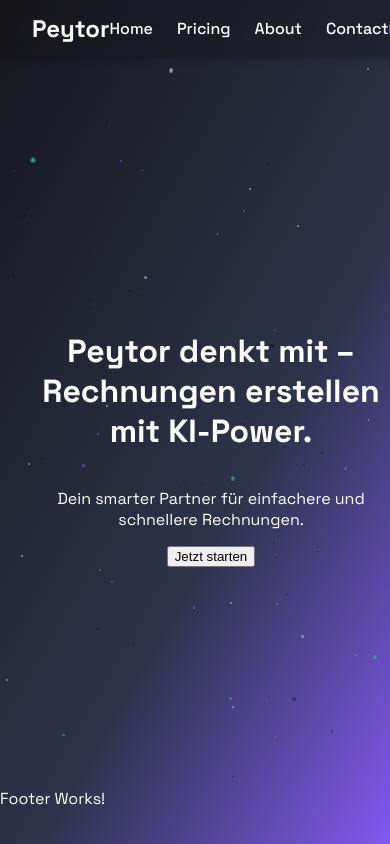
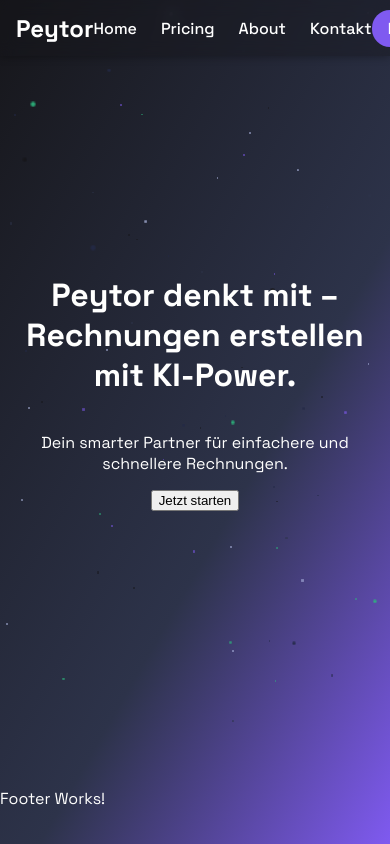
Before and after one commit to M1roel/Peytor, an Angular app: page / in a window 390 px wide. Shown: the top 844 px of the page. Built offline with nearby package versions, Linux system fonts and the light colour scheme.

Commit message:
responsive: Burger-menu unter 500px breite

```diff
--- a/src/app/features/landing/home/home.component.scss
+++ b/src/app/features/landing/home/home.component.scss
@@ -21,7 +21,6 @@
       z-index: 2;
       @include m.flexBox(column, center, center);
       height: 100%;
-      width: 100%;
       padding: v.$spacing-md;
       text-align: center;
     }
--- a/src/app/shared/header/header.component.html
+++ b/src/app/shared/header/header.component.html
@@ -3,14 +3,29 @@
       <a routerLink="/">Peytor</a>
     </div>
 
-    <nav class="nav-links">
+    <nav class="nav-links" *ngIf="!isMobileMenuOpen">
     <a routerLink="/">Home</a>
     <a routerLink="/pricing">Pricing</a>
     <a routerLink="/about">About</a>
-      <a routerLink="/contact">Contact</a>
+    <a routerLink="/contact">Kontakt</a>
   </nav>
 
-    <div class="cta">
+  <div class="cta" *ngIf="!isMobileMenuOpen">
     <a routerLink="/login" class="login-button">Login</a>
   </div>
+
+  <!-- Burger-Icon
+  <div class="burger" (click)="toggleMobileMenu()" aria-label="Menü öffnen">
+    <div class="bar"></div>
+    <div class="bar"></div>
+    <div class="bar"></div>
+  </div>
+
+  <div class="mobile-menu" *ngIf="isMobileMenuOpen">
+    <a routerLink="/" (click)="closeMobileMenu()">Home</a>
+    <a routerLink="/pricing" (click)="closeMobileMenu()">Pricing</a>
+    <a routerLink="/about" (click)="closeMobileMenu()">About</a>
+    <a routerLink="/contact" (click)="closeMobileMenu()">Kontakt</a>
+    <a routerLink="/login" (click)="closeMobileMenu()" class="login-button">Login</a>
+  </div> -->
   </header>
--- a/src/app/shared/header/header.component.scss
+++ b/src/app/shared/header/header.component.scss
@@ -11,7 +11,7 @@
     display: flex;
     justify-content: space-between;
     align-items: center;
-    padding: 0 2rem;
+    /*padding: 0 2rem;*/
     z-index: 10;
     background: rgba(22, 22, 26, 0.4);
     backdrop-filter: blur(8px);
@@ -24,6 +24,7 @@
     font-weight: bold;
     color: white;
     text-decoration: none;
+    margin-left: 1rem;
   }
 
   .nav-links {
@@ -46,6 +47,7 @@
     padding: 0.5rem 1rem;
     background: v.$primary;
     border-radius: v.$radius;
+    margin-right: 1rem;
     color: white;
     text-decoration: none;
     font-weight: 600;
--- a/src/app/shared/header/header.component.ts
+++ b/src/app/shared/header/header.component.ts
@@ -1,11 +1,21 @@
+import { CommonModule } from '@angular/common';
 import { Component } from '@angular/core';
 
 @Component({
   selector: 'app-header',
-  imports: [],
+  imports: [CommonModule],
   templateUrl: './header.component.html',
   styleUrl: './header.component.scss'
 })
 export class HeaderComponent {
 
+  isMobileMenuOpen = false;
+
+  toggleMobileMenu() {
+    this.isMobileMenuOpen = !this.isMobileMenuOpen;
+  }
+
+  closeMobileMenu() {
+    this.isMobileMenuOpen = false;
+  }
 }
--- a/src/styles.scss
+++ b/src/styles.scss
@@ -52,7 +52,7 @@ body, html {
     font-family: 'Space Grotesk', sans-serif;
 }
 
-app-header, app-footer {
+app-footer {
   height: 56px;
   width: 100%;
   flex-shrink: 0;
```
Lines whose indentation alone changed are shown as unchanged.
